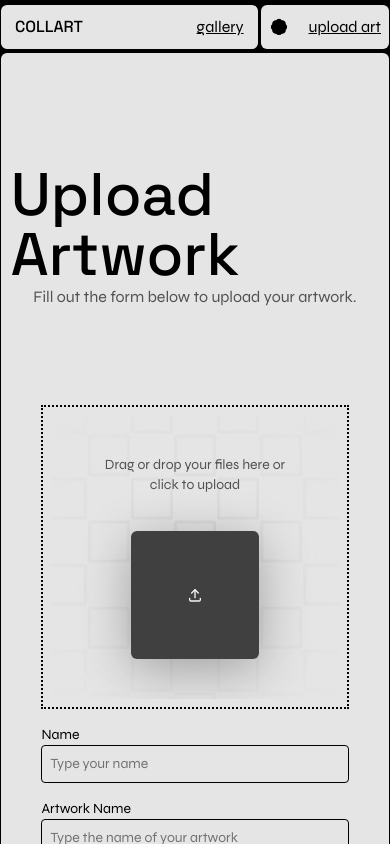
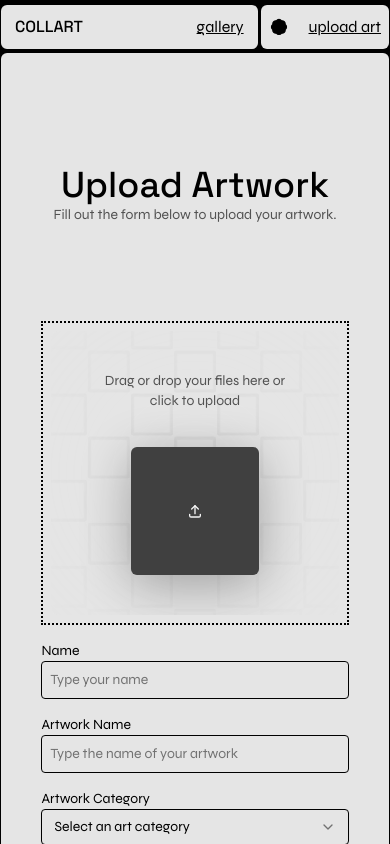
Before and after one commit to limitlez2020/art-gallery, a Next.js app: page /upload-art in a window 390 px wide. Shown: the top 844 px of the page. Built offline with nearby package versions, Linux system fonts and the light colour scheme.

Commit message:
Minor UI edits in the upload page

```diff
--- a/app/upload-art/page.js
+++ b/app/upload-art/page.js
@@ -109,9 +109,9 @@ export default function UploadArt () {
           <form className="flex flex-col w-[95%] items-center py-8 mb-10"
                 onSubmit={handleSubmit}>
             {/* Header: */}
-            <div className="flex flex-col items-center">
-              <p className={`${space_grotesk.className} text-6xl font-medium`}>Upload Artwork</p>
-              <p className="font-normal text-neutral-600 text-center">Fill out the form below to upload your artwork.</p>
+            <div className="flex flex-col items-center justify- text-center">
+              <p className={`${space_grotesk.className} text-4xl sm:text-6xl font-medium`}>Upload Artwork</p>
+              <p className="font-normal text-neutral-600 text-sm sm:text-base">Fill out the form below to upload your artwork.</p>
             </div>
 
             {/* Upload area */}
```
